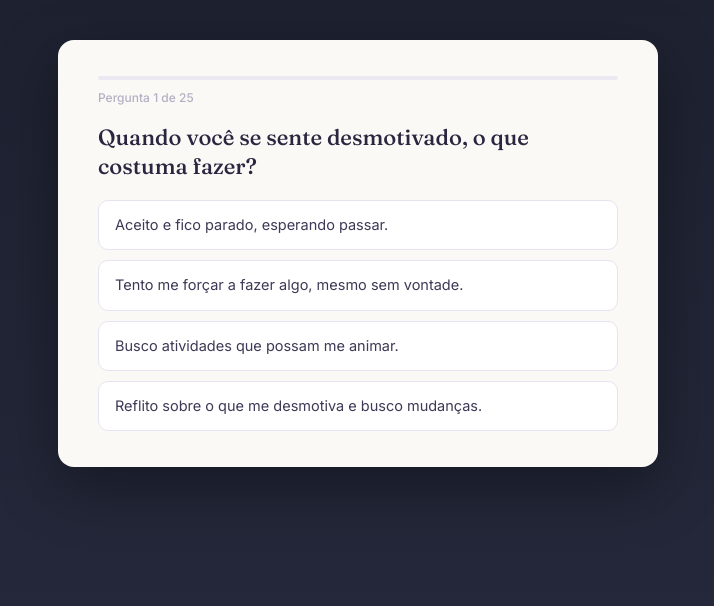
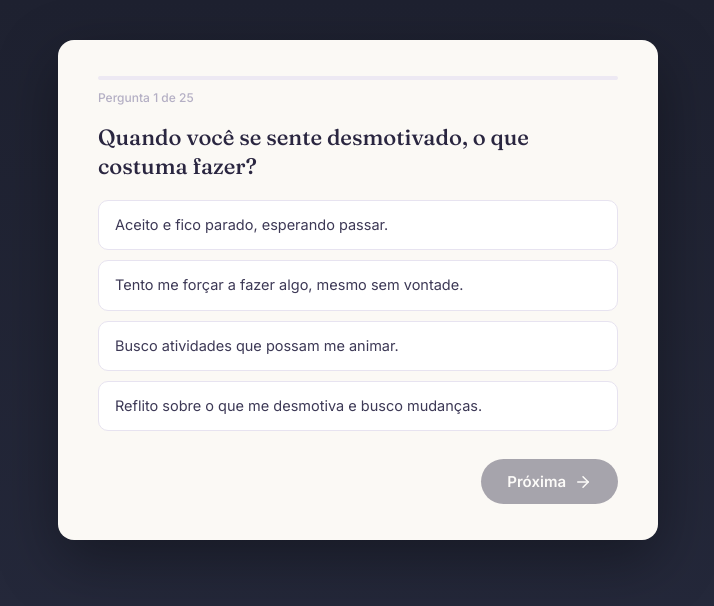
Before and after one commit to Fabricia-maia/Teste-consciencia, a React (Vite) app: page / in a window 1280 px wide. Both pictures are taken after a click on the button "DESCOBRIR MEU PERFIL". Shown: the top 606 px of the page, without its empty margins (282-996 px from the left). Built offline with nearby package versions, Linux system fonts and the light colour scheme.

Commit message:
Add files via upload

```diff
--- a/src/App.jsx
+++ b/src/App.jsx
@@ -1,5 +1,5 @@
 import { useState } from "react";
-import { ArrowRight, RotateCcw } from "lucide-react";
+import { ArrowRight, ArrowLeft, RotateCcw } from "lucide-react";
 
 // ⚠️ CONFIGURAÇÃO OBRIGATÓRIA
 const FORMSPREE_ENDPOINT = "https://formspree.io/f/xjyvryag";
@@ -13,7 +13,7 @@ const QUESTIONS = [
   { q: "Quando alguém lhe pede um favor, como você se sente?", o: ["Sinto que não posso dizer não, mesmo que não queira fazer.", "Faço o favor, mas me sinto sobrecarregado.", "Pergunto a mim mesmo se posso ajudar de verdade.", "Avalio se posso ajudar sem comprometer meu tempo e energia."] },
   { q: "Qual é a sua reação ao receber uma boa notícia?", o: ["Não fico muito animado, é só mais um dia.", "Sinto alegria, mas logo volto à realidade.", "Fico feliz e compartilho com as pessoas que amo.", "Celebro e reflito sobre o que isso significa para mim."] },
   { q: "Quando você pensa em seus sonhos, qual é a sensação?", o: ["Não penso muito sobre isso, é só fantasia.", "Sinto que são distantes e difíceis de alcançar.", "Às vezes, imagino como seria realizá-los.", "Estou sempre planejando e buscando formas de realizá-los."] },
-  { q: "Como você se sente em relação ao seu passado?", o: ["Prefiro não pensar muito sobre isso.", "Sinto que muitas coisas me incomodam e não resolvi.", "Tentei aprender com o que vivi.", "Vejo meu passado como parte do meu crescimento e aceito."] },
+  { q: "Como você se sente em relação ao seu passado?", o: ["Prefiro não pensar muito sobre isso.", "Sinto que muitas coisas me incomodam e não resolvi.", "Tento aprender com o que vivi.", "Vejo meu passado como parte do meu crescimento e aceito."] },
   { q: "Como você se sente ao fazer planos para o futuro?", o: ["Não gosto de planejar, prefiro viver o dia a dia.", "Faço planos, mas geralmente desisto deles.", "Planejo, mas fico inseguro sobre realizar.", "Estou sempre criando metas e buscando alcançá-las."] },
   { q: "Quando você enfrenta um desafio, como geralmente se sente?", o: ["Sinto que é mais fácil desistir.", "Fico apreensivo e evito pensar nisso.", "Tento encontrar uma solução, mesmo que demore.", "Vejo isso como uma chance de crescer e me fortalecer."] },
   { q: "Como você se sente em relação à sua intuição?", o: ["Não costumo prestar atenção nela.", "Às vezes, ignoro o que sinto.", "Tento ouvir minha intuição, mas nem sempre confio.", "Acredito que minha intuição me guia e sigo o que sinto."] },
@@ -26,7 +26,7 @@ const QUESTIONS = [
   { q: "Como você reage a críticas ou feedbacks?", o: ["Ignoro e sigo em frente.", "Fico chateado e me preocupo com a opinião dos outros.", "Tento entender o que posso aprender com isso.", "Uso o feedback como um passo para meu crescimento pessoal."] },
   { q: "Quando você está em um impasse, como reage?", o: ["Desisto e deixo para lá.", "Faço algo rápido para não pensar mais nisso.", "Busco soluções e me esforço para resolver.", "Analiso a situação com calma e busco um aprendizado."] },
   { q: "Como você se sente ao compartilhar seus pensamentos com os outros?", o: ["Prefiro não falar sobre o que sinto.", "Fico nervoso, mas tento me abrir.", "Gosto de compartilhar, mas me preocupo com a opinião deles.", "Sinto que é importante compartilhar e sou autêntico."] },
-  { q: "Quando você se depara com um fracasso, como reage?", o: ["Fico desanimado e não quero tentar de novo.", "Sinto que é uma grande decepção e me culpo.", "Tentei entender o que deu errado e aprender com isso.", "Vejo o fracasso como parte do processo de crescimento."] },
+  { q: "Quando você se depara com um fracasso, como reage?", o: ["Fico desanimado e não quero tentar de novo.", "Sinto que é uma grande decepção e me culpo.", "Tento entender o que deu errado e aprender com isso.", "Vejo o fracasso como parte do processo de crescimento."] },
   { q: "Como você lida com o tempo livre?", o: ["Não sei o que fazer e acabo perdendo tempo.", "Faço o que aparece, mas não me sinto realizado.", "Busco atividades que me interessem, mas não sempre.", "Planejo meu tempo livre para me conectar comigo mesmo."] },
   { q: "Quando você se sente inseguro sobre algo, como costuma agir?", o: ["Evito a situação.", "Fico paralisado e não sei o que fazer.", "Tento buscar informações e me preparar.", "Aceito a insegurança e sigo em frente com coragem."] },
   { q: "Como você se sente ao olhar para suas conquistas?", o: ["Não tenho muitas e não me sinto bem.", "Lembro de algumas, mas não lhes dou importância.", "Fico feliz com o que consegui, mas quero mais.", "Sinto orgulho e reconheço meu esforço e crescimento."] },
@@ -405,21 +405,32 @@ function Paragraphs({ text, style }) {
 export default function App() {
   const [screen, setScreen] = useState("intro");
   const [current, setCurrent] = useState(0);
-  const [answers, setAnswers] = useState([]);
+  const [answers, setAnswers] = useState(() => Array(QUESTIONS.length).fill(null));
   const [lead, setLead] = useState({ nome: "", email: "", whatsapp: "" });
   const [sending, setSending] = useState(false);
   const [sendError, setSendError] = useState(false);
 
-  const score = answers.reduce((a, b) => a + b, 0);
+  const score = answers.reduce((a, b) => a + (b || 0), 0);
   const profile = getProfile(score || 25);
 
   function selectOption(points) {
-    const next = [...answers, points];
+    const next = [...answers];
+    next[current] = points;
     setAnswers(next);
+  }
+
+  function goNext() {
+    if (answers[current] == null) return;
     if (current + 1 < QUESTIONS.length) {
       setCurrent(current + 1);
     } else {
       setScreen("lead");
+    }
+  }
+
+  function goPrev() {
+    if (current > 0) {
+      setCurrent(current - 1);
     }
   }
 
@@ -428,7 +439,7 @@ export default function App() {
     setSending(true);
     setSendError(false);
     try {
-      const finalScore = answers.reduce((a, b) => a + b, 0);
+      const finalScore = answers.reduce((a, b) => a + (b || 0), 0);
       const finalProfile = getProfile(finalScore);
       const res = await fetch(FORMSPREE_ENDPOINT, {
         method: "POST",
@@ -454,7 +465,7 @@ export default function App() {
   function restart() {
     setScreen("intro");
     setCurrent(0);
-    setAnswers([]);
+    setAnswers(Array(QUESTIONS.length).fill(null));
     setLead({ nome: "", email: "", whatsapp: "" });
     setSendError(false);
   }
@@ -475,7 +486,15 @@ export default function App() {
       {screen === "intro" && <Intro onStart={() => setScreen("quiz")} />}
 
       {screen === "quiz" && (
-        <Quiz index={current} question={QUESTIONS[current]} total={QUESTIONS.length} onSelect={selectOption} />
+        <Quiz
+          index={current}
+          question={QUESTIONS[current]}
+          total={QUESTIONS.length}
+          selected={answers[current]}
+          onSelect={selectOption}
+          onNext={goNext}
+          onPrev={goPrev}
+        />
       )}
 
       {screen === "lead" && (
@@ -529,8 +548,9 @@ function PathPreview() {
   );
 }
 
-function Quiz({ index, question, total, onSelect }) {
+function Quiz({ index, question, total, selected, onSelect, onNext, onPrev }) {
   const pct = (index / total) * 100;
+  const isLast = index === total - 1;
   return (
     <div style={styles.centerCol}>
       <div style={{ ...styles.card, maxWidth: 600 }}>
@@ -540,16 +560,53 @@ function Quiz({ index, question, total, onSelect }) {
         <p style={styles.progressLabel}>Pergunta {index + 1} de {total}</p>
         <h2 style={styles.question}>{question.q}</h2>
         <div style={{ display: "flex", flexDirection: "column", gap: 10, marginTop: 20 }}>
-          {question.o.map((opt, i) => (
+          {question.o.map((opt, i) => {
+            const isSelected = selected === i + 1;
+            return (
+              <button
+                key={i}
+                className="opt-btn"
+                style={{
+                  ...styles.optBtn,
+                  "--accent": "#C99A3D",
+                  "--accent-10": "#C99A3D1a",
+                  borderColor: isSelected ? "#C99A3D" : "#E7E3F0",
+                  background: isSelected ? "#C99A3D1a" : "#fff",
+                  fontWeight: isSelected ? 600 : 400,
+                }}
+                onClick={() => onSelect(i + 1)}
+              >
+                {opt}
+              </button>
+            );
+          })}
+        </div>
+
+        <div style={{ display: "flex", justifyContent: "space-between", alignItems: "center", marginTop: 28 }}>
+          {index > 0 ? (
             <button
-              key={i}
-              className="opt-btn"
-              style={{ ...styles.optBtn, "--accent": "#C99A3D", "--accent-10": "#C99A3D1a" }}
-              onClick={() => onSelect(i + 1)}
+              className="cta-btn"
+              onClick={onPrev}
+              style={{ ...styles.ctaMain, marginTop: 0, background: "transparent", color: "#6B667D", border: "1px solid #DEDAE8", padding: "12px 20px" }}
             >
-              {opt}
+              <ArrowLeft size={18} /> Anterior
             </button>
-          ))}
+          ) : (
+            <span />
+          )}
+          <button
+            className="cta-btn"
+            onClick={onNext}
+            disabled={selected == null}
+            style={{
+              ...styles.ctaMain,
+              marginTop: 0,
+              opacity: selected == null ? 0.4 : 1,
+              cursor: selected == null ? "not-allowed" : "pointer",
+            }}
+          >
+            {isLast ? "Ver resultado" : "Próxima"} <ArrowRight size={18} />
+          </button>
         </div>
       </div>
     </div>
```
